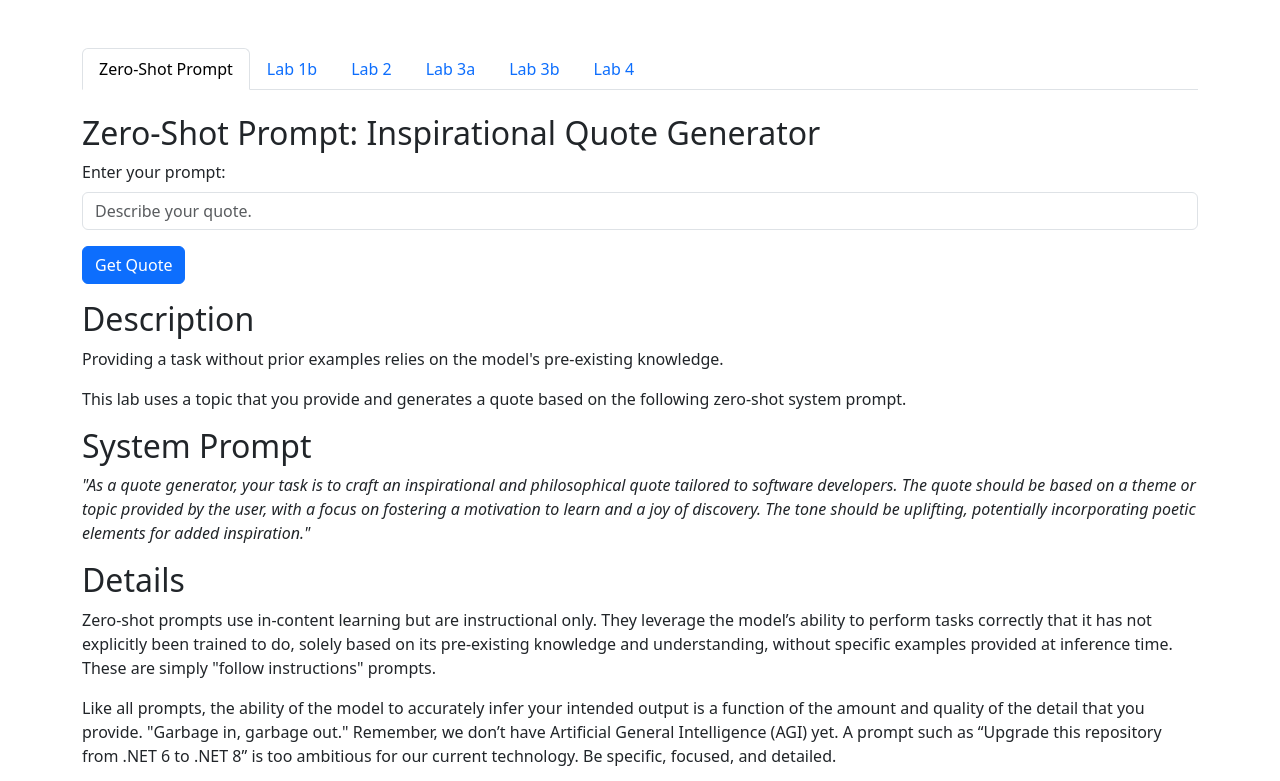
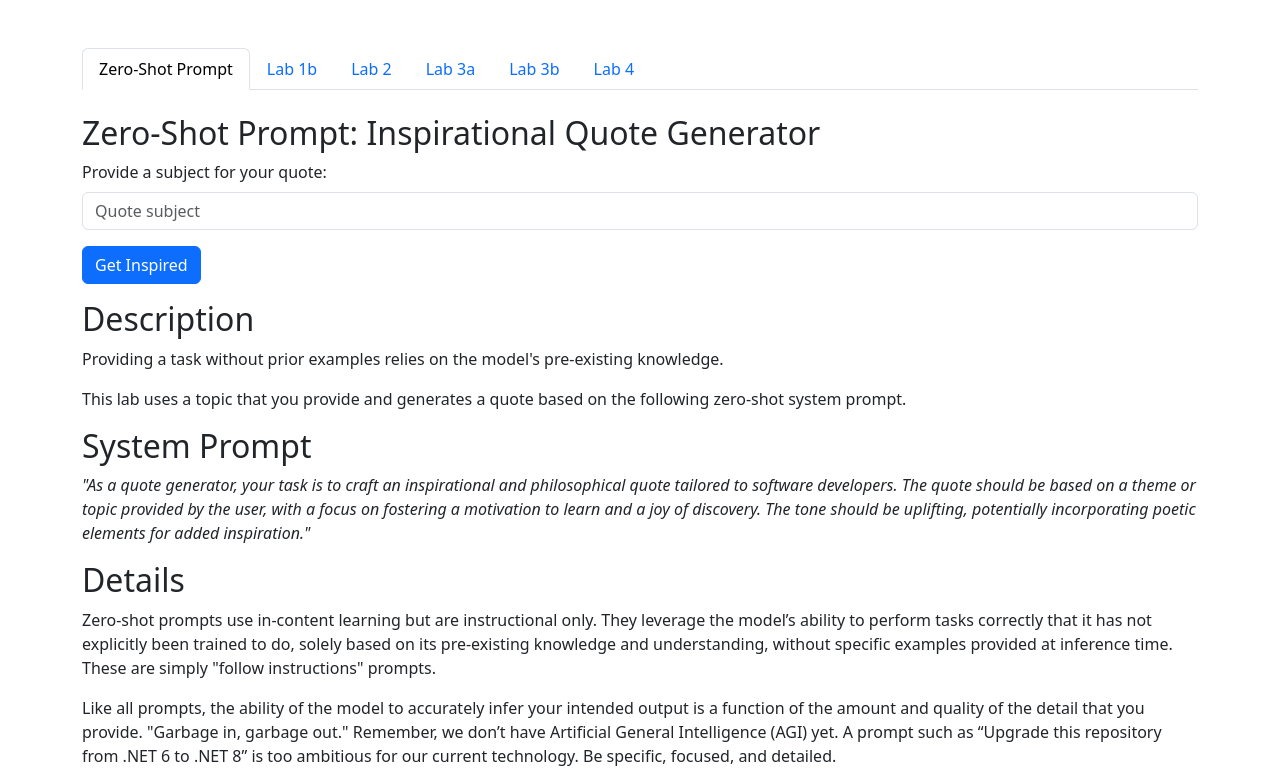
Before and after one commit to theonemule/llm-workshop, a plain HTML site: page static/index.html in a window 1280 px wide. Shown: the top 781 px of the page. Drawn offline with nearby package versions, Linux system fonts and the light colour scheme.

Commit message:
Make button and labels more explicit

```diff
--- a/static/index.html
+++ b/static/index.html
@@ -60,10 +60,10 @@ const baseUrl = "https://cloud.blaize.net/llmworkshop"
 
             <h2>Zero-Shot Prompt: Inspirational Quote Generator</h2>
             <div class="mb-3">
-                <label for="quotePrompt" class="form-label">Enter your prompt:</label>
-                <input type="text" class="form-control" id="quotePrompt" placeholder="Describe your quote.">
+                <label for="quotePrompt" class="form-label">Provide a subject for your quote:</label>
+                <input type="text" class="form-control" id="quotePrompt" placeholder="Quote subject">
             </div>
-            <button class="btn btn-primary" onclick="fetchQuote()">Get Quote</button>
+            <button class="btn btn-primary" onclick="fetchQuote()">Get Inspired</button>
             <p id="quoteDisplay" class="mt-3"></p>
 
 			<script>
```
